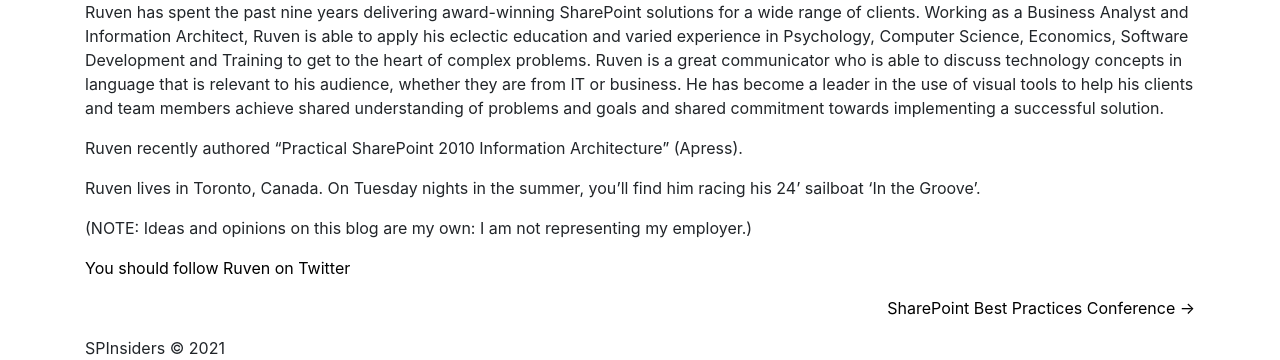
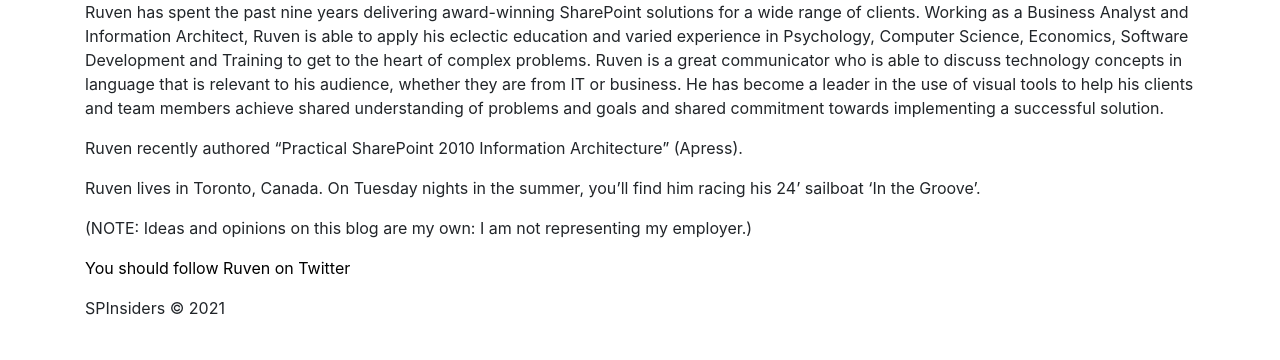
Before and after one commit to gregcar/spinsiders, a Gatsby site: page /ruveng/2008/09/whats-this-blog-going-to-be-about/ in a window 1280 px wide. Shown: the part 1209-1569 px from the top of the page. After the commit the page ends 1529 px from the top, so only its background shows below. Built offline with nearby package versions, Linux system fonts and the light colour scheme; Gatsby itself is replaced by a stand-in of ours.

Commit message:
removed post nav

```diff
--- a/src/templates/blog-post.js
+++ b/src/templates/blog-post.js
@@ -45,32 +45,6 @@
           />
         </footer>
       </article>
-      <nav className="blog-post-nav">
-        <ul
-          style={{
-            display: `flex`,
-            flexWrap: `wrap`,
-            justifyContent: `space-between`,
-            listStyle: `none`,
-            padding: 0,
-          }}
-        >
-          <li>
-            {previous && (
-              <Link to={previous.fields.slug} rel="prev">
-                ← {previous.frontmatter.title}
-              </Link>
-            )}
-          </li>
-          <li>
-            {next && (
-              <Link to={next.fields.slug} rel="next">
-                {next.frontmatter.title} →
-              </Link>
-            )}
-          </li>
-        </ul>
-      </nav>
     </Layout>
   )
 }
```
